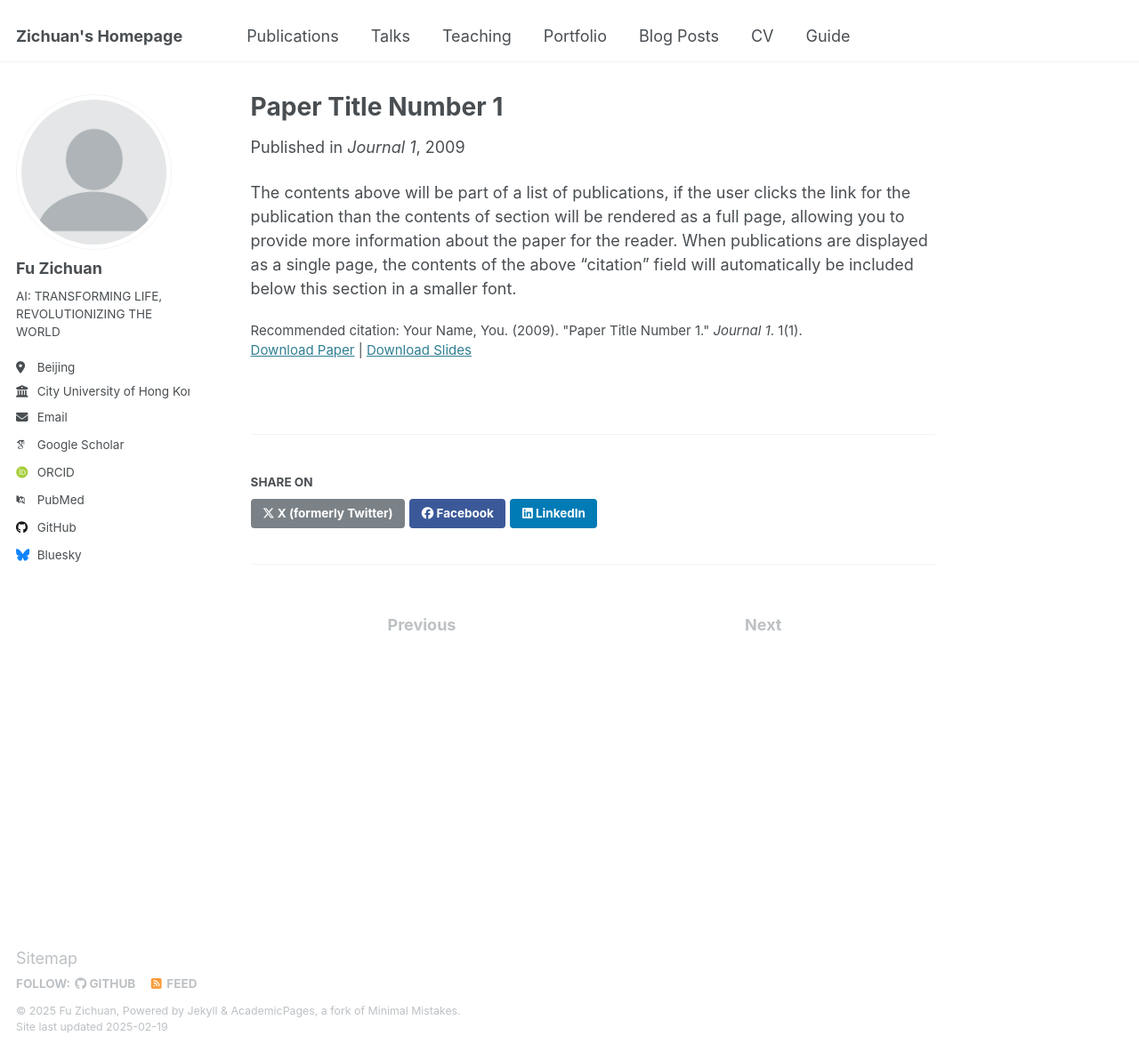
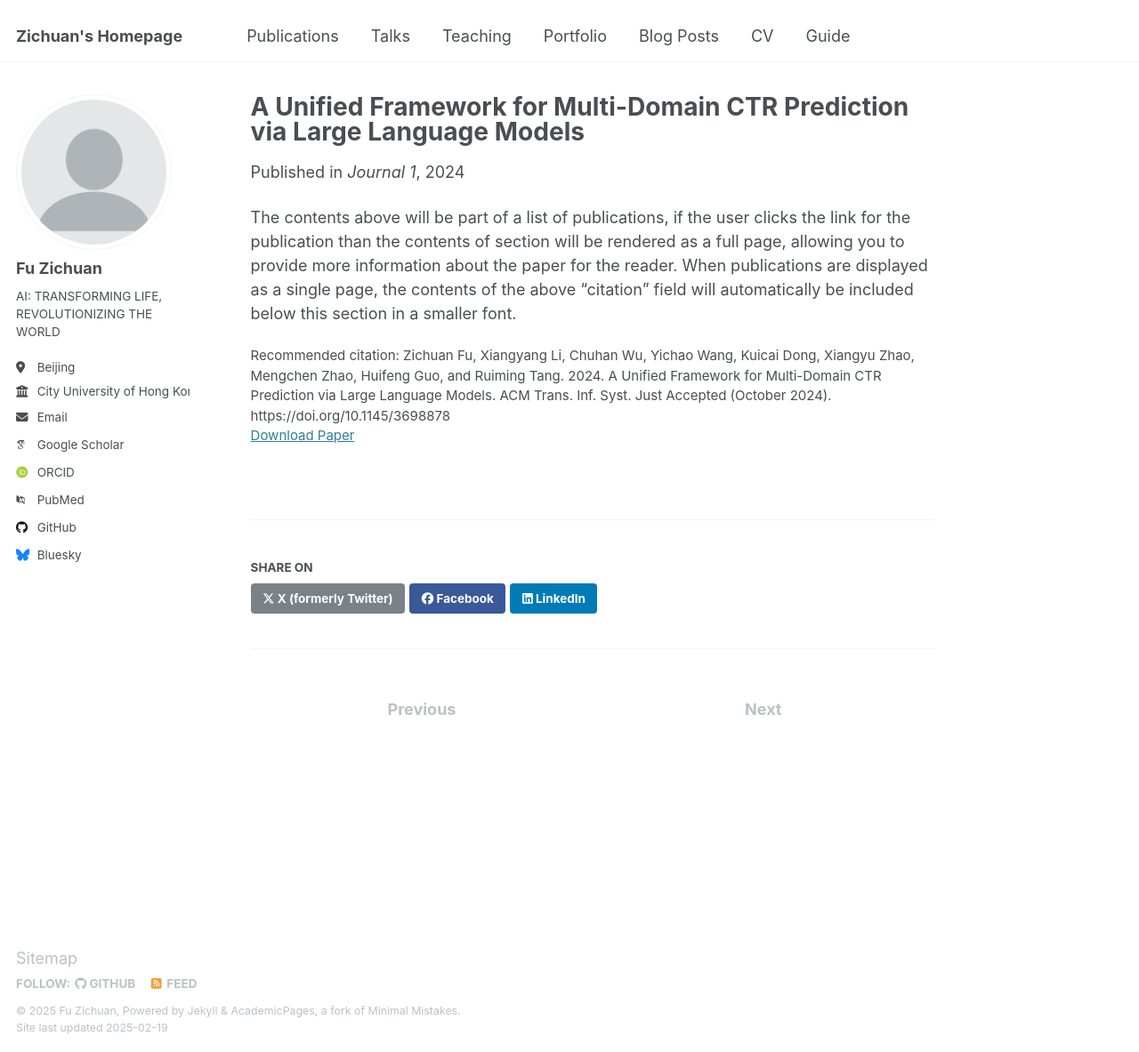
Before and after one commit to Fzkuji/fzkuji.github.io, a Jekyll site: the page built from _publications/2009-10-01-paper-title-number-1.md, in a window 1280 px wide and 1183 px high. Shown: the whole window at 89% size. Built offline with Jekyll 4.4.1, drawn with Linux system fonts in a browser that asks for light colours; some web fonts are replaced.

Commit message:
update paper

```diff
--- a/_publications/2009-10-01-paper-title-number-1.md
+++ b/_publications/2009-10-01-paper-title-number-1.md
@@ -1,14 +1,14 @@
 ---
-title: "Paper Title Number 1"
+title: "A Unified Framework for Multi-Domain CTR Prediction via Large Language Models"
 collection: publications
 category: manuscripts
 permalink: /publication/2009-10-01-paper-title-number-1
-excerpt: 'This paper is about the number 1. The number 2 is left for future work.'
-date: 2009-10-01
+excerpt: 'Uni-CTR leverages Large Language Models and pluggable domain networks to address the seesaw phenomenon and scalability challenges in multi-domain CTR prediction, achieving state-of-the-art performance across various scenarios.'
+date: 2024-09-24
 venue: 'Journal 1'
-slidesurl: 'http://academicpages.github.io/files/slides1.pdf'
-paperurl: 'http://academicpages.github.io/files/paper1.pdf'
-citation: 'Your Name, You. (2009). &quot;Paper Title Number 1.&quot; <i>Journal 1</i>. 1(1).'
+#slidesurl: 'http://academicpages.github.io/files/slides1.pdf'
+paperurl: 'https://dl.acm.org/doi/pdf/10.1145/3698878'
+citation: 'Zichuan Fu, Xiangyang Li, Chuhan Wu, Yichao Wang, Kuicai Dong, Xiangyu Zhao, Mengchen Zhao, Huifeng Guo, and Ruiming Tang. 2024. A Unified Framework for Multi-Domain CTR Prediction via Large Language Models. ACM Trans. Inf. Syst. Just Accepted (October 2024). https://doi.org/10.1145/3698878'
 ---
 
 The contents above will be part of a list of publications, if the user clicks the link for the publication than the contents of section will be rendered as a full page, allowing you to provide more information about the paper for the reader. When publications are displayed as a single page, the contents of the above "citation" field will automatically be included below this section in a smaller font.
```
